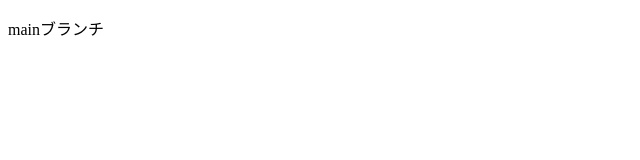
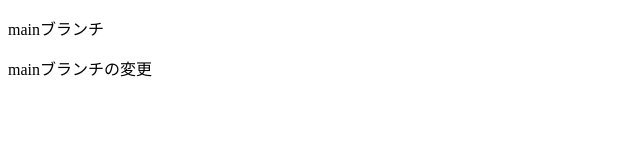
Before and after one commit to YEN2401349/branch_test, a plain HTML site: page index.html in a window 1280 px wide. Shown: the whole page, without its empty margins (0-640 px from the left). Drawn offline with Linux system fonts and the light colour scheme.

Commit message:
merge main

```diff
--- a/index.html
+++ b/index.html
@@ -9,5 +9,8 @@
     <p>
         mainブランチ
     </p>
+    <p>
+        mainブランチの変更
+    </p>
 </body>
 </html>
```
